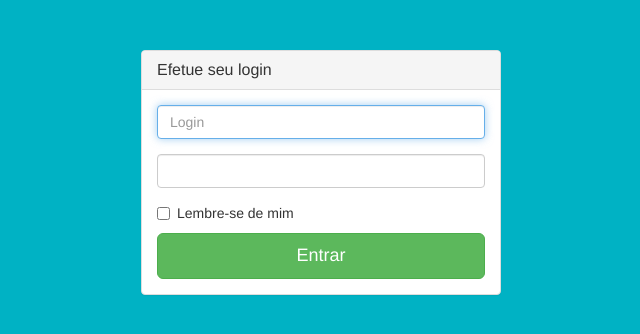
After one commit to damasiorafael/getm_admin, a PHP site: page /GETM/administrator/login.php in a window 1280 px wide. The commit adds this page. Shown: the top 334 px of the page, without its empty margins (319-959 px from the left). Run offline with PHP 8.4, Linux system fonts and the light colour scheme.

Commit message:
ajustes admin - criacao de pagina de login

```diff
--- a/administrator/contatos.php
+++ b/administrator/contatos.php
@@ -1,3 +1,4 @@
+<?php include('inc/checa_login.php'); ?>
 <!DOCTYPE html>
 <html lang="en">
   <?php include('inc/head.php'); ?>
--- a/administrator/css/style.css
+++ b/administrator/css/style.css
@@ -30,3 +30,6 @@ span.error { color: #F00;}
 /* MENSAGEM DE SAIDA OCULTADA EM PRODUCAO */
 /*#output { display: none;}*/
 #output { color: red;}
+
+/* PAGINA DE LOGIN */
+body.pag-login { background: #00B2C4;}
--- a/administrator/empresas.php
+++ b/administrator/empresas.php
@@ -1,3 +1,4 @@
+<?php include('inc/checa_login.php'); ?>
 <!DOCTYPE html>
 <html lang="en">
   <?php include('inc/head.php'); ?>
--- a/administrator/faq.php
+++ b/administrator/faq.php
@@ -1,3 +1,4 @@
+<?php include('inc/checa_login.php'); ?>
 <!DOCTYPE html>
 <html lang="en">
   <?php include('inc/head.php'); ?>
--- a/administrator/form-envia.php
+++ b/administrator/form-envia.php
@@ -31,7 +31,7 @@
 			array_push($arrayRequest, $nome);
 			array_push($arrayRequest, $username);
 			array_push($arrayRequest, $email);
-			array_push($arrayRequest, $senha);
+			array_push($arrayRequest, SHA1($senha));
 			array_push($arrayRequest, $lojista);
 
 			$campos = join($arrayCampos, '|');
--- a/administrator/imagens.php
+++ b/administrator/imagens.php
@@ -1,3 +1,4 @@
+<?php include('inc/checa_login.php'); ?>
 <!DOCTYPE html>
 <html lang="en">
   <?php include('inc/head.php'); ?>
--- a/administrator/inc/config.php
+++ b/administrator/inc/config.php
@@ -4,19 +4,17 @@
 	//error_reporting(E_ALL ^ E_NOTICE);
 	error_reporting(1);
 	//VARIAVEIS DE AMBIENTE
-
+	session_start();
 	if($_SERVER['SERVER_NAME'] == "localhost"){
 		$host 	= "localhost";
 		$user 	= "root";
-		$pass 	= "damasio";
+		$pass 	= "damasio";//i7O51H&v9p_C
 		$dbname	= "getm_admin";
 	} else {
-		//admin
-		//Mkt#2014
 		$host 	= "localhost";
-		$user 	= "admin";
-		$pass 	= "Mkt#2014";
-		$dbname	= "tutor";
+		$user 	= "getmcom_admin";
+		$pass 	= "i7O51H&v9p_C";//i7O51H&v9p_C
+		$dbname	= "getmcom_admin";
 	}
 
 	//CONEXAO COM BANCO DE DADOS
@@ -124,4 +122,19 @@
 			return false;
 		}
 	}
+
+	// FUNÇÃO PARA SELECT NO DB
+    function logaBanco($tabela,$user,$senha){
+        $checa = "SELECT username, nome FROM users WHERE username = '$user' AND senha = '$senha'";
+        //CHECA NO BANCO DE DADOS
+		$checar = mysql_query($checa);
+		$dados = mysql_fetch_array($checar);
+		//print_r($dados);
+		if(mysql_num_rows($checar) >= 1){
+			$_SESSION['user_logado'] = $dados["nome"];
+			return true;
+		} else {
+			return false;
+		}
+	}
 ?>
--- a/administrator/inc/navbar.php
+++ b/administrator/inc/navbar.php
@@ -33,11 +33,11 @@
 
     <ul class="nav navbar-nav navbar-right navbar-user">
       <li class="dropdown user-dropdown">
-        <a href="#" class="dropdown-toggle" data-toggle="dropdown"><i class="fa fa-user"></i> Rafael Damasio <b class="caret"></b></a>
+        <a href="#" class="dropdown-toggle" data-toggle="dropdown"><i class="fa fa-user"></i> <?php echo $_SESSION['user_logado'];//Rafael Damasio ?> <b class="caret"></b></a>
         <ul class="dropdown-menu">
           <!-- <li><a href="#"><i class="fa fa-user"></i> Perfil</a></li> -->
           <!-- <li class="divider"></li> -->
-          <li><a href="#"><i class="fa fa-power-off"></i> Sair</a></li>
+          <li><a href="logout.php"><i class="fa fa-power-off"></i> Sair</a></li>
         </ul>
       </li>
     </ul>
--- a/administrator/index.php
+++ b/administrator/index.php
@@ -1,9 +1,9 @@
+<?php include('inc/checa_login.php'); ?>
 <!DOCTYPE html>
 <html lang="en">
   <?php include('inc/head.php'); ?>
 
   <body>
-
     <div id="wrapper">
 
       <?php include('inc/navbar.php'); ?>
@@ -16,7 +16,7 @@
               <li class="active"><i class="fa fa-home"></i> Home</li>
             </ol>
             <ul class="nav navbar-nav">
-              <li class="active"><a href="users.html"><i class="fa fa-home"></i> Home</a></li>
+              <li class="active"><a href="index.php"><i class="fa fa-home"></i> Home</a></li>
               <li><a href="imagens.php"><i class="fa fa-camera"></i> Imagens</a></li>
               <li><a href="empresas.php"><i class="fa fa-suitcase"></i> Empresas</a></li>
               <li><a href="faq.php"><i class="fa fa-question-circle"></i> FAQ</a></li>
--- a/administrator/js/functions.js
+++ b/administrator/js/functions.js
@@ -121,7 +121,8 @@ montaImagens = function(url, type){
 			$('.table-users thead').after(divItens.join(''));
 		},
 		error: function(jqXHR, textStatus, ex) {
-        	//console.log(textStatus + "," + ex + "," + jqXHR.responseText);
+        	console.log(textStatus + "," + ex + "," + jqXHR.responseText);
+        	console.log(json);
         	var divItens = [];
         	divItens.push('<tbody><tr><td colspan="6" class="al-center fa-2x">Nenhuma imagem cadastrada!</td></tr></tbody>');
         	$('.table-users thead').after(divItens.join(''));
--- /dev/null
+++ b/administrator/login.php
@@ -0,0 +1,51 @@
+<!DOCTYPE html>
+<html>
+<?php
+    session_start();
+    include('inc/config.php');
+    include('inc/head.php');
+?>
+<body class="pag-login">
+    <div class="logo_unopar"></div>
+    <div class="container">
+        <div class="row">
+            <div class="col-md-4 col-md-offset-4">
+                <div class="login-panel panel panel-default">
+                    <div class="panel-heading">
+                        <h3 class="panel-title">Efetue seu login</h3>
+                    </div>
+                    <div class="panel-body">
+                        <form role="form" action="logar.php" method="post" class="formLogin">
+                            <fieldset>
+                                <div class="form-group">
+                                    <input class="form-control" placeholder="Login" name="username" type="login" autofocus>
+                                </div>
+                                <div class="form-group">
+                                    <input class="form-control" name="senha" type="password">
+                                </div>
+                                <div class="checkbox">
+                                    <label>
+                                        <input name="remember" type="checkbox" value="Remember Me">Lembre-se de mim
+                                    </label>
+                                    <?php
+                                        if(isset($_SESSION['erro_login'])){
+                                    ?>
+                                            <br /><span class="error"><?php echo $_SESSION['erro_login']; ?></span>
+                                    <?php
+                                        }
+                                    ?>
+                                </div>
+                                <!-- Change this to a button or input when using this as a form -->
+                                <input type="submit" class="btn btn-success btn-large btn-lg btn-success btn-block" value="Entrar">
+                            </fieldset>
+                        </form>
+                    </div>
+                </div>
+            </div>
+        </div>
+    </div>
+
+    <?php //include('inc/scripts.php'); ?>
+</body>
+
+</html>
--- a/administrator/socials.php
+++ b/administrator/socials.php
@@ -1,3 +1,4 @@
+<?php include('inc/checa_login.php'); ?>
 <!DOCTYPE html>
 <html lang="en">
   <?php include('inc/head.php'); ?>
--- a/administrator/users.php
+++ b/administrator/users.php
@@ -1,3 +1,4 @@
+<?php include('inc/checa_login.php'); ?>
 <!DOCTYPE html>
 <html lang="en">
   <?php include('inc/head.php'); ?>
```
Also changed, not shown: administrator/inc/checa_login.php (added, +12 -0 lines), administrator/js/scripts.js (+5 -5 lines), administrator/logar.php (added, +27 -0 lines), administrator/logout.php (added, +7 -0 lines), 2 other files.
